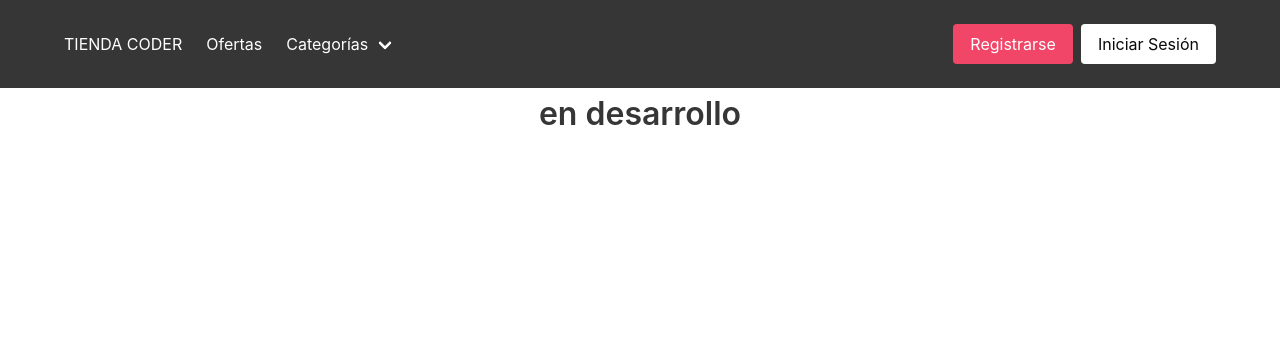
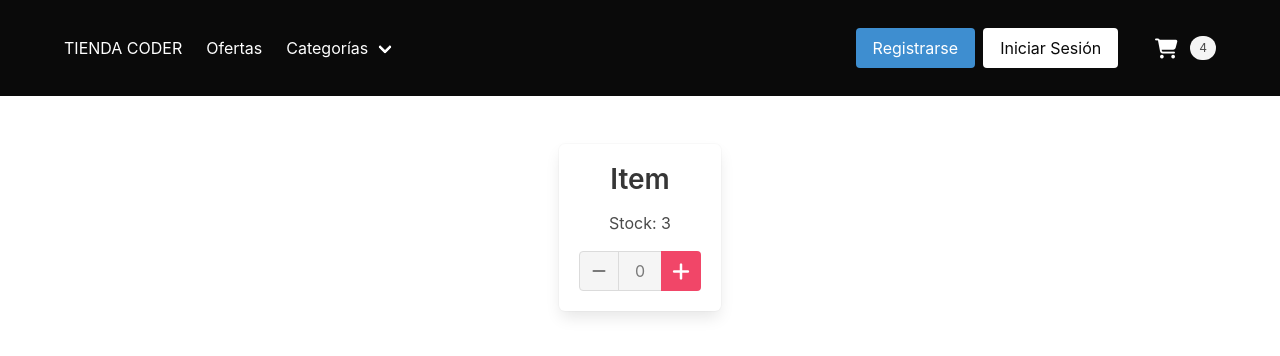
Before and after one commit to Draug0/codertienda-quevedo, a React (Create React App) app: page / in a window 1280 px wide. Shown: the top 356 px of the page. Built offline with nearby package versions, Linux system fonts and the light colour scheme.

Commit message:
Clase 4 y 5 commit

```diff
--- a/public/index.html
+++ b/public/index.html
@@ -5,6 +5,7 @@
     <link rel="icon" href="%PUBLIC_URL%/favicon.ico" />
     <meta name="viewport" content="width=device-width, initial-scale=1" />
     <meta name="theme-color" content="#000000" />
+
     <meta
       name="description"
       content="Web site created using create-react-app"
@@ -24,9 +25,11 @@
       work correctly both with client-side routing and a non-root public URL.
       Learn how to configure a non-root public URL by running `npm run build`.
     -->
+    <script src="https://kit.fontawesome.com/d29663e712.js" crossorigin="anonymous"></script>
+
     <title>Tienda Coder</title>
   </head>
-  <body>
+  <body >
     <noscript>You need to enable JavaScript to run this app.</noscript>
     <div id="root"></div>
     <!--
--- a/src/App.js
+++ b/src/App.js
@@ -2,6 +2,7 @@ import logo from './logo.svg';
 import './App.css';
 import 'bulma/css/bulma.min.css'
 import NavBar from './components/NavBar';
+import ItemListContainer from './components/ItemListContainer';
 
 
 
@@ -9,7 +10,9 @@ function App() {
   return (
     <div className="App">
       <NavBar />
-      <p className='title mt-2'>en desarrollo</p>
+      <section className='hero is-fullheight-with-navbar'>
+        <ItemListContainer />
+      </section>
     </div>
   );
 }
--- /dev/null
+++ b/src/components/CartWidget.js
@@ -0,0 +1,14 @@
+import React from "react";
+
+const CartWidget = () => {
+    return (
+        <a className="navbar-item">
+            <span className="icon is-large">
+                <i class="fa-solid fa-lg fa-cart-shopping" />
+            </span>
+            <span className="tag is-rounded">4</span>
+        </a>
+    )
+}
+
+export default CartWidget;
--- /dev/null
+++ b/src/components/ItemCount.js
@@ -0,0 +1,34 @@
+import React from "react";
+
+const ItemCount = ({ stock, initial, onAdd }) => {
+    return (
+        <div className="content">
+            <h2>Item</h2>
+            <p>Stock: {stock}</p>
+
+            <div className='buttons has-addons'>
+                <button
+                    className={`button is-danger ${stock == 0 || initial == 0 ? 'is-static' : ''}`}
+                    onClick={() => onAdd('restar', stock)}
+                >
+                    <span className="icon is-small">
+                        <i className="fa-solid fa-minus" />
+                    </span>
+                </button>
+
+                <button className="button is-static">{initial}</button>
+
+                <button
+                    className={`button is-danger ${initial == stock ? 'is-static' : ''}`}
+                    onClick={() => onAdd('sumar', stock)}
+                >
+                    <span className="icon is-small">
+                        <i class="fa-solid fa-lg fa-plus" />
+                    </span>
+                </button>
+            </div>
+        </div>
+    )
+}
+
+export default ItemCount;
--- /dev/null
+++ b/src/components/ItemListContainer.js
@@ -0,0 +1,26 @@
+import React, {useState} from "react";
+import ItemCount from "./ItemCount";
+
+const ItemListContainer = () => {
+    const [ initial, setInitial ] = useState(0)
+
+    const onAdd = (action, stock) => {
+        if (action == 'sumar') {
+            setInitial(initial + 1)
+        } else {
+            setInitial(initial - 1)
+        }
+    }
+
+    return (
+        <div className="container">
+            <div className="hero-body">
+                <div className="box">
+                    <ItemCount stock={3} initial={initial} onAdd={onAdd}/>
+                </div>
+            </div>
+        </div>
+    )
+}
+
+export default ItemListContainer;
--- a/src/components/NavBar.js
+++ b/src/components/NavBar.js
@@ -1,8 +1,9 @@
 import React from "react";
+import CartWidget from "./CartWidget";
 
 const NavBar = () => {
     return (
-        <nav className="navbar is-spaced is-dark">
+        <nav className="navbar is-spaced is-black">
             <div className="container">
 
                 <div className="navbar-brand">
@@ -14,7 +15,7 @@ const NavBar = () => {
                 <div className="navbar-menu">
 
                     <div className="navbar-start">
-                        <a className="navbar-item" href="#">
+                        <a className="navbar-item is-expanded" href="#">
                             <p>Ofertas</p>
                         </a>
                         <div className="navbar-item has-dropdown is-hoverable">
@@ -39,10 +40,11 @@ const NavBar = () => {
                     <div className="navbar-end">
                         <div className="navbar-item">
                             <div className="buttons">
-                                <a className="button is-danger">Registrarse</a>
+                                <a className="button is-info">Registrarse</a>
                                 <a className="button is-white">Iniciar Sesión</a>
                             </div>
                         </div>
+                        <CartWidget />
                     </div>
 
                 </div>
```
